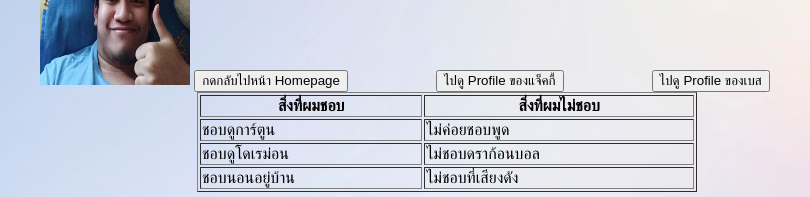
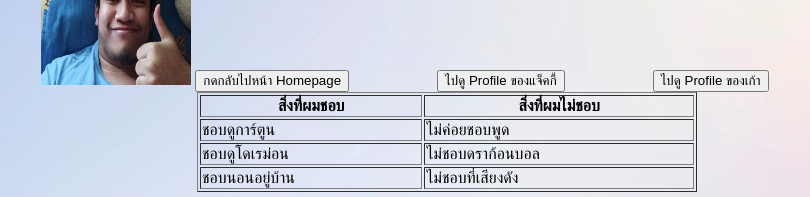
Before and after one commit to JackySobig/30-28-11TEST-FINAL, a plain HTML site: page Kao.html in a window 1280 px wide. Shown: the part 936-1133 px from the top of the page, 193-1003 px from the left. Drawn offline with Linux system fonts and the light colour scheme.

Commit message:
Kao kwai

```diff
--- a/Kao.html
+++ b/Kao.html
@@ -55,7 +55,7 @@
                 <img src="./image/scream.jpg" width="150" height="250">
                 <button onclick="window.location=('./index.html')">กดกลับไปหน้า Homepage</button>                    &nbsp;&nbsp;&nbsp;&nbsp;&nbsp;&nbsp;&nbsp;&nbsp;&nbsp;&nbsp;&nbsp;&nbsp;&nbsp;&nbsp;&nbsp;&nbsp;&nbsp;&nbsp;&nbsp;&nbsp;
     <button onclick="window.location=('./Jackie.html')">ไปดู Profile ของแจ็คกี้</button>                    &nbsp;&nbsp;&nbsp;&nbsp;&nbsp;&nbsp;&nbsp;&nbsp;&nbsp;&nbsp;&nbsp;&nbsp;&nbsp;&nbsp;&nbsp;&nbsp;&nbsp;&nbsp;&nbsp;&nbsp;
-    <button onclick="window.location=('./Best.html')">ไปดู Profile ของเบส</button>                    &nbsp;&nbsp;&nbsp;&nbsp;&nbsp;&nbsp;&nbsp;&nbsp;&nbsp;&nbsp;&nbsp;&nbsp;&nbsp;&nbsp;&nbsp;&nbsp;&nbsp;&nbsp;&nbsp;&nbsp;
+    <button onclick="window.location=('./Kao.html')">ไปดู Profile ของเก้า</button>                    &nbsp;&nbsp;&nbsp;&nbsp;&nbsp;&nbsp;&nbsp;&nbsp;&nbsp;&nbsp;&nbsp;&nbsp;&nbsp;&nbsp;&nbsp;&nbsp;&nbsp;&nbsp;&nbsp;&nbsp;
             </footer>
     </body>
 
```
